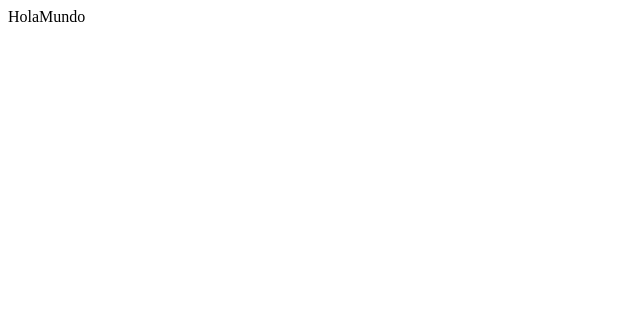
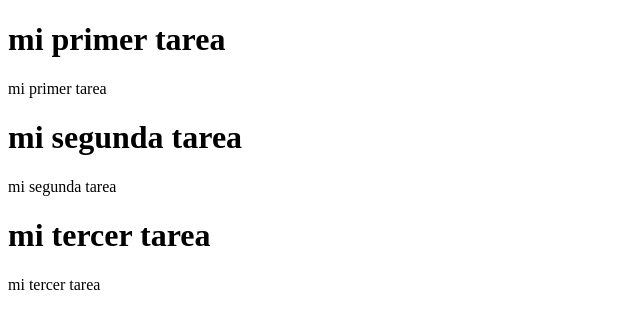
Before and after one commit to alexisarte/react-tasks-application, a React (Vite) app: page / in a window 1280 px wide. Shown: the top 328 px of the page, without its empty margins (0-640 px from the left). Built offline with nearby package versions, Linux system fonts and the light colour scheme.

Commit message:
Show task list

```diff
--- a/src/App.jsx
+++ b/src/App.jsx
@@ -1,6 +1,9 @@
+import TaskList from './TaskList'
 function HolaMundo() {
   return (
-    <div>HolaMundo</div>
+    <div>
+      <TaskList />
+    </div>
   )
 }
 
--- /dev/null
+++ b/src/TaskList.jsx
@@ -0,0 +1,25 @@
+import { tasks as data } from './tasks';
+import { useState, useEffect } from 'react';
+
+export default function TaskList() {
+  const [tasks, setTasks] = useState([]);
+
+  useEffect(() => {
+    setTasks(data);
+  }, []);
+
+  if (tasks.length === 0) {
+    return <h1>No hay tareas aun</h1>;
+  }
+
+  return (
+    <div>
+      {tasks.map(task => (
+        <div key={task.id}>
+          <h1>{task.title}</h1>
+          <p>{task.description}</p>
+        </div>
+      ))}
+    </div>
+  );
+}
--- /dev/null
+++ b/src/tasks.js
@@ -0,0 +1,17 @@
+export const tasks = [
+  {
+    id: 1,
+    title: 'mi primer tarea',
+    description: 'mi primer tarea',
+  },
+  {
+    id: 2,
+    title: 'mi segunda tarea',
+    description: 'mi segunda tarea',
+  },
+  {
+    id: 3,
+    title: 'mi tercer tarea',
+    description: 'mi tercer tarea',
+  },
+];
```
